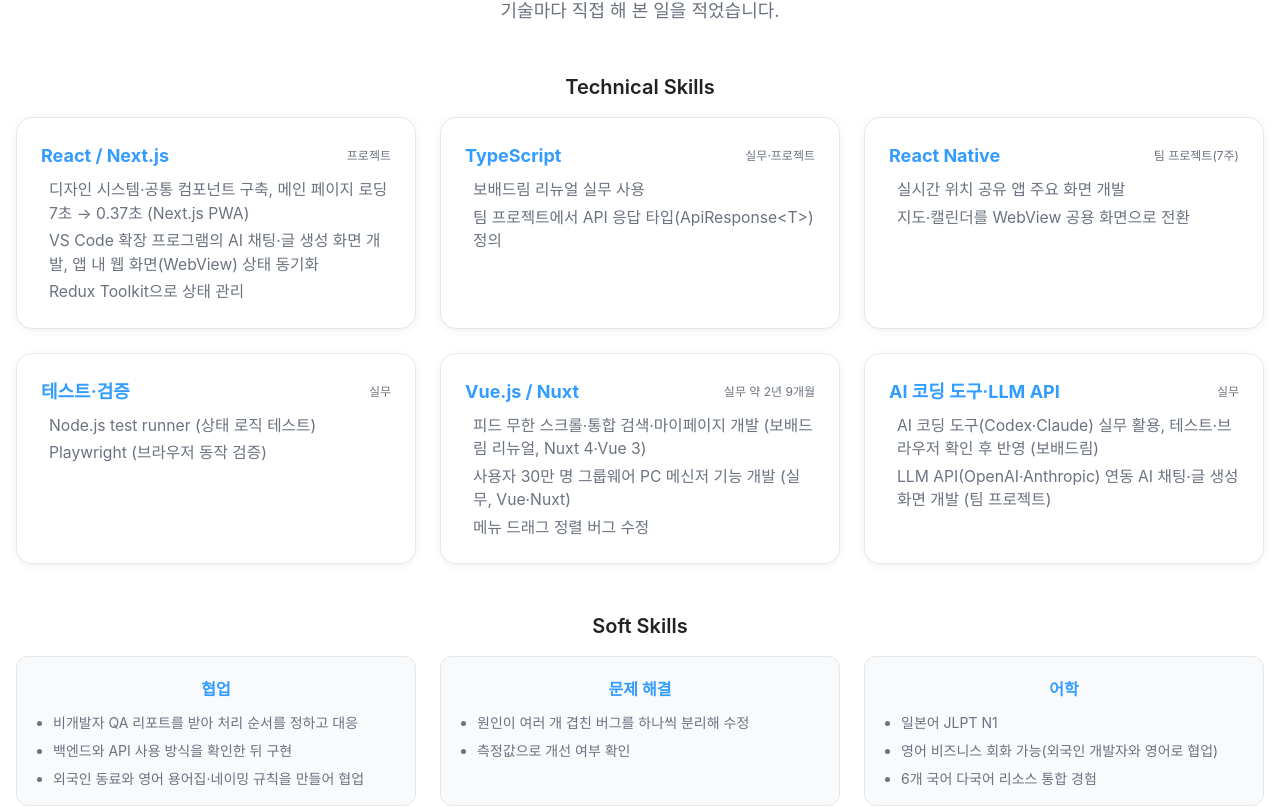
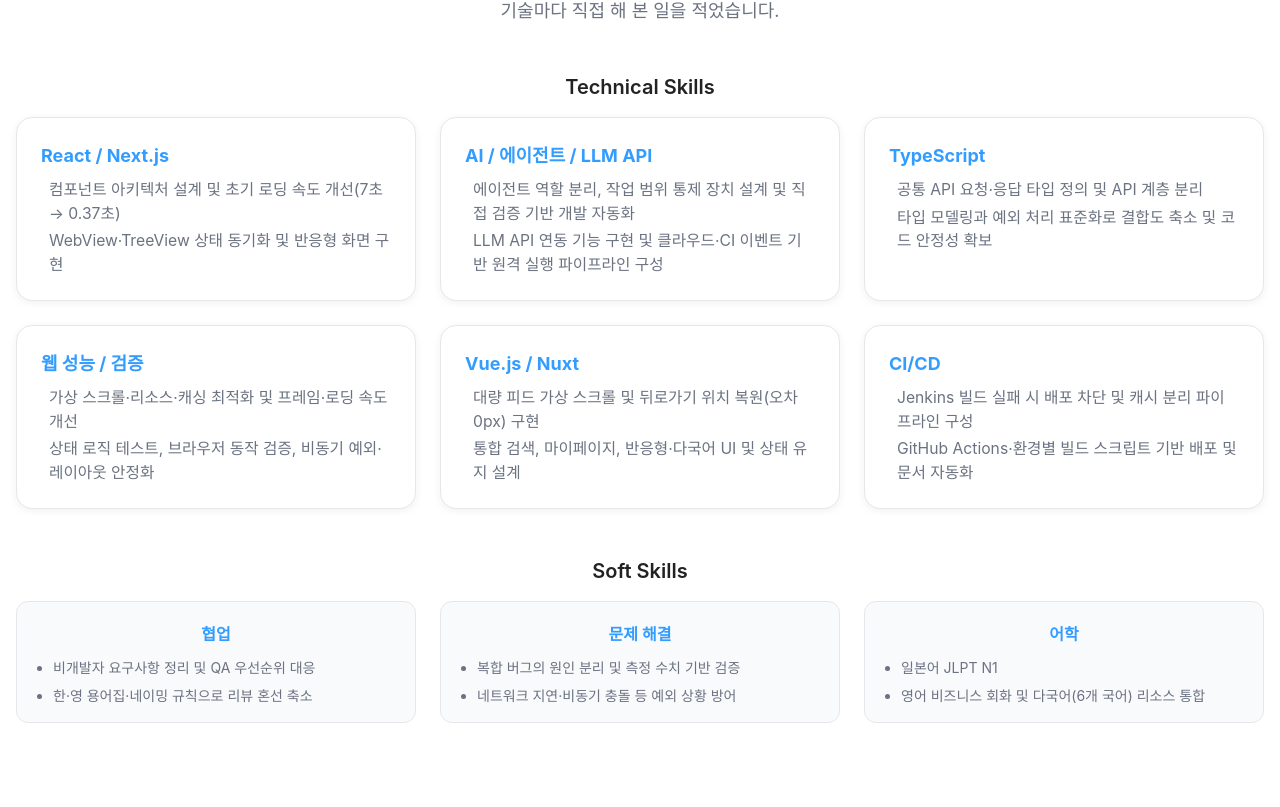
Before and after one commit to JEmilyKoo/portfolio, a Next.js app: page / in a window 1280 px wide. Shown: the part 2353-3160 px from the top of the page. Built offline with nearby package versions, Linux system fonts and the light colour scheme.

Commit message:
fix: 스킬 정리

```diff
--- a/components/Skills.tsx
+++ b/components/Skills.tsx
@@ -39,9 +39,6 @@ export default function Skills({
                   <div className={`flex w-full ${pdf ? 'items-baseline justify-between gap-3 mb-1' : 'items-center mb-2'}`}>
                     <span className={`font-bold text-primary text-lg mr-2 ${pdf ? 'shrink-0' : ''}`}>
                       {s.name}
-                    </span>
-                    <span className={`ml-auto text-xs text-subText ${pdf ? 'text-right' : ''}`}>
-                      {s.level}
                     </span>
                   </div>
                   <ol className={`pl-2 text-subText ${pdf ? 'text-sm' : 'text-[0.98rem]'} list-decimal list-inside space-y-1 text-left`}>
--- a/components/tracks.ts
+++ b/components/tracks.ts
@@ -11,7 +11,6 @@ export type Track = 'frontend' | 'vue' | 'fullstack' | 'web'
 
 export interface SkillItem {
   name: string
-  level: string
   desc: string[]
 }
 
@@ -45,71 +44,71 @@ const commonSoftSkills: SoftSkill[] = [
   {
     category: '협업',
     details: [
-      '비개발자 QA 리포트를 받아 처리 순서를 정하고 대응',
-      '백엔드와 API 사용 방식을 확인한 뒤 구현',
-      '외국인 동료와 영어 용어집·네이밍 규칙을 만들어 협업',
+      '비개발자 요구사항 정리 및 QA 우선순위 대응',
+      '한·영 용어집·네이밍 규칙으로 리뷰 혼선 축소',
     ],
   },
   {
     category: '문제 해결',
     details: [
-      '원인이 여러 개 겹친 버그를 하나씩 분리해 수정',
-      '측정값으로 개선 여부 확인',
+      '복합 버그의 원인 분리 및 측정 수치 기반 검증',
+      '네트워크 지연·비동기 충돌 등 예외 상황 방어',
     ],
   },
   {
     category: '어학',
     details: [
       '일본어 JLPT N1',
-      '영어 비즈니스 회화 가능(외국인 개발자와 영어로 협업)',
-      '6개 국어 다국어 리소스 통합 경험',
+      '영어 비즈니스 회화 및 다국어(6개 국어) 리소스 통합',
     ],
   },
 ]
 
+const reactSkill: SkillItem = {
+  name: 'React / Next.js',
+  desc: [
+    '컴포넌트 아키텍처 설계 및 초기 로딩 속도 개선(7초 → 0.37초)',
+    'WebView·TreeView 상태 동기화 및 반응형 화면 구현',
+  ],
+}
+
 const vueSkill: SkillItem = {
   name: 'Vue.js / Nuxt',
-  level: '실무 약 2년 9개월',
   desc: [
-    '피드 무한 스크롤·통합 검색·마이페이지 개발 (보배드림 리뉴얼, Nuxt 4·Vue 3)',
-    '사용자 30만 명 그룹웨어 PC 메신저 기능 개발 (실무, Vue·Nuxt)',
-    '메뉴 드래그 정렬 버그 수정',
+    '대량 피드 가상 스크롤 및 뒤로가기 위치 복원(오차 0px) 구현',
+    '통합 검색, 마이페이지, 반응형·다국어 UI 및 상태 유지 설계',
+  ],
+}
+
+const aiSkill: SkillItem = {
+  name: 'AI / 에이전트 / LLM API',
+  desc: [
+    '에이전트 역할 분리, 작업 범위 통제 장치 설계 및 직접 검증 기반 개발 자동화',
+    'LLM API 연동 기능 구현 및 클라우드·CI 이벤트 기반 원격 실행 파이프라인 구성',
   ],
 }
 
 const tsSkill: SkillItem = {
   name: 'TypeScript',
-  level: '실무·프로젝트',
   desc: [
-    '보배드림 리뉴얼 실무 사용',
-    '팀 프로젝트에서 API 응답 타입(ApiResponse<T>) 정의',
-  ],
-}
-
-const reactSkill: SkillItem = {
-  name: 'React / Next.js',
-  level: '팀 프로젝트(6~7주씩)',
-  desc: [
-    '디자인 시스템·공통 컴포넌트 구축, 메인 페이지 로딩 7초 → 0.37초 (Next.js PWA 팀 프로젝트)',
-    'VS Code 확장 프로그램의 AI 채팅·글 생성 화면 개발 (React 팀 프로젝트)',
+    '공통 API 요청·응답 타입 정의 및 API 계층 분리',
+    '타입 모델링과 예외 처리 표준화로 결합도 축소 및 코드 안정성 확보',
   ],
 }
 
 const testSkill: SkillItem = {
-  name: '테스트·검증',
-  level: '실무',
+  name: '웹 성능 / 검증',
   desc: [
-    'Node.js test runner (상태 로직 테스트)',
-    'Playwright (브라우저 동작 검증)',
+    '가상 스크롤·리소스·캐싱 최적화 및 프레임·로딩 속도 개선',
+    '상태 로직 테스트, 브라우저 동작 검증, 비동기 예외·레이아웃 안정화',
   ],
 }
 
-const aiSkill: SkillItem = {
-  name: 'AI 코딩 도구·LLM API',
-  level: '실무',
+const cicdSkill: SkillItem = {
+  name: 'CI/CD',
   desc: [
-    'AI 코딩 도구(Codex·Claude) 실무 활용, 테스트·브라우저 확인 후 반영 (보배드림)',
-    'LLM API(OpenAI·Anthropic) 연동 AI 채팅·글 생성 화면 개발 (팀 프로젝트)',
+    'Jenkins 빌드 실패 시 배포 차단 및 캐시 분리 파이프라인 구성',
+    'GitHub Actions·환경별 빌드 스크립트 기반 배포 및 문서 자동화',
   ],
 }
 
@@ -119,22 +118,27 @@ const REACT_TRACK: TrackConfig = {
   metaTitle: '구정은 Emily Koo | 프론트엔드 포트폴리오',
   metaDescription:
     'React·Vue로 웹 서비스를 만들어 온 프론트엔드 개발자 구정은(Emily Koo)의 포트폴리오. 실무 약 2년 8개월, 보배드림 리뉴얼 참여.',
-  tagline: '프론트엔드 개발자(React·Vue·AI 활용) | MAU 1,400만 피드 60fps 수준 렌더링',
+  tagline:
+    '프론트엔드 개발자(React·Vue·AI 활용) | MAU 1,400만 피드 60fps 수준 렌더링',
   intro: {
-    before: 'React·Vue·TypeScript 기반, 실무 경력 약 2년 8개월. MAU 1,400만 보배드림과 사용자 30만 명 그룹웨어 메신저에서 ',
+    before:
+      'React·Vue·TypeScript 기반, 실무 경력 약 2년 8개월. MAU 1,400만 보배드림과 사용자 30만 명 그룹웨어 메신저에서 ',
     highlight: '대용량 피드 성능 최적화',
     after: ' 경험과 6개 국어 i18n 적용, 백엔드·디자이너 협업 경험이 있습니다.',
   },
-  pdfUrl: 'https://github.com/JEmilyKoo/portfolio/blob/2fce6f989c4392dc50bf2f24bfaa2e829b8ba355/20261110_%EA%B5%AC%EC%A0%95%EC%9D%80_v1.pdf',
+  pdfUrl:
+    'https://github.com/JEmilyKoo/portfolio/blob/2fce6f989c4392dc50bf2f24bfaa2e829b8ba355/20261110_%EA%B5%AC%EC%A0%95%EC%9D%80_v1.pdf',
   primaryPills: ['React', 'Next.js', 'TypeScript', 'LLM API', 'AI Agent'],
   competencies: [
     {
       title: '렌더링 성능',
-      evidence: '커뮤니티 피드에 가상 스크롤을 적용해 1,000건을 불러와도 카드 3~5개만 렌더링, 뒤로가기 위치 오차 0px',
+      evidence:
+        '커뮤니티 피드에 가상 스크롤을 적용해 1,000건을 불러와도 카드 3~5개만 렌더링, 뒤로가기 위치 오차 0px',
     },
     {
       title: 'React 컴포넌트·상태 설계',
-      evidence: '- React·Next.js로 디자인 시스템과 공통 컴포넌트를 구축\n- Redux Toolkit으로 상태 설계, 메인 페이지 로딩 7초 → 0.37초',
+      evidence:
+        '- React·Next.js로 디자인 시스템과 공통 컴포넌트를 구축\n- Redux Toolkit으로 상태 설계, 메인 페이지 로딩 7초 → 0.37초',
     },
     {
       title: 'AI API 연동·멀티 에이전트 자동화',
@@ -143,31 +147,10 @@ const REACT_TRACK: TrackConfig = {
 - Issue·PR 검증 게이트 기반 HITL 워크플로 및 EC2 24시간 원격 자동화 환경 운영`,
     },
   ],
-  skills: [
-    {
-      name: 'React / Next.js',
-      level: '프로젝트',
-      desc: [
-        '디자인 시스템·공통 컴포넌트 구축, 메인 페이지 로딩 7초 → 0.37초 (Next.js PWA)',
-        'VS Code 확장 프로그램의 AI 채팅·글 생성 화면 개발, 앱 내 웹 화면(WebView) 상태 동기화',
-        'Redux Toolkit으로 상태 관리',
-      ],
-    },
-    tsSkill,
-    {
-      name: 'React Native',
-      level: '팀 프로젝트(7주)',
-      desc: [
-        '실시간 위치 공유 앱 주요 화면 개발',
-        '지도·캘린더를 WebView 공용 화면으로 전환',
-      ],
-    },
-    testSkill,
-    vueSkill,
-    aiSkill,
-  ],
+  skills: [reactSkill, aiSkill, tsSkill, testSkill, vueSkill, cicdSkill],
   softSkills: commonSoftSkills,
-  projectsIntro: 'React 팀 프로젝트와 프론트엔드 실무에서 직접 개발한 화면과 문제 해결 과정입니다.',
+  projectsIntro:
+    'React 팀 프로젝트와 프론트엔드 실무에서 직접 개발한 화면과 문제 해결 과정입니다.',
   projectOrder: [
     '보배드림 전면 리뉴얼',
     'agents-on-cloud',
@@ -190,33 +173,53 @@ export const tracks: Record<Track, TrackConfig> = {
     metaTitle: '구정은 Emily Koo | 프론트엔드(Vue) 포트폴리오',
     metaDescription:
       'Vue·Nuxt로 웹 서비스를 만들어 온 프론트엔드 개발자 구정은(Emily Koo)의 포트폴리오. 실무 약 2년 8개월, 보배드림 전면 리뉴얼 참여.',
-    tagline: '프론트엔드 개발자 · Vue·Nuxt | MAU 1,400만 피드 60fps 수준 렌더링',
+    tagline:
+      '프론트엔드 개발자 · Vue·Nuxt | MAU 1,400만 피드 60fps 수준 렌더링',
     intro: {
-      before: '실무 경력 약 2년 8개월. MAU 1,400만 보배드림과 사용자 30만 명 그룹웨어 메신저에서 Vue·Nuxt로 ',
+      before:
+        '실무 경력 약 2년 8개월. MAU 1,400만 보배드림과 사용자 30만 명 그룹웨어 메신저에서 Vue·Nuxt로 ',
       highlight: '대용량 피드 성능 최적화와 상태 복원',
-      after: ' 경험과 6개 국어 i18n 적용, 백엔드·디자이너 협업 경험이 있습니다.',
+      after:
+        ' 경험과 6개 국어 i18n 적용, 백엔드·디자이너 협업 경험이 있습니다.',
     },
-    pdfUrl: 'https://github.com/JEmilyKoo/portfolio/blob/2fce6f989c4392dc50bf2f24bfaa2e829b8ba355/20261110_%EA%B5%AC%EC%A0%95%EC%9D%80_v4.pdf',
+    pdfUrl:
+      'https://github.com/JEmilyKoo/portfolio/blob/2fce6f989c4392dc50bf2f24bfaa2e829b8ba355/20261110_%EA%B5%AC%EC%A0%95%EC%9D%80_v4.pdf',
     primaryPills: ['Vue.js', 'Nuxt', 'TypeScript', 'LLM API', 'AI Agent'],
     competencies: [
       {
         title: 'UI 상태 복원',
-        evidence: '피드 뒤로가기 위치 복원(오차 0px), 메신저 창을 접고 펼 때 대화방·스크롤·입력 상태 복원을 실무 두 곳에서 구현',
+        evidence:
+          '피드 뒤로가기 위치 복원(오차 0px), 메신저 창을 접고 펼 때 대화방·스크롤·입력 상태 복원을 실무 두 곳에서 구현',
       },
       {
         title: '복잡한 상호작용 디버깅',
-        evidence: '데스크톱 브라우저에서 메뉴 드래그 정렬이 끊기는 문제를 원인 3가지(정렬 로직·브라우저 기본 드래그·포인터 이벤트 추적)로 나눠 수정',
+        evidence:
+          '데스크톱 브라우저에서 메뉴 드래그 정렬이 끊기는 문제를 원인 3가지(정렬 로직·브라우저 기본 드래그·포인터 이벤트 추적)로 나눠 수정',
       },
       {
         title: 'AI API 연동·멀티 에이전트 자동화',
-      evidence: `- LLM 채팅·글 생성 UI 개발 및 토큰 경량화로 음성 대화 타임아웃 해결
+        evidence: `- LLM 채팅·글 생성 UI 개발 및 토큰 경량화로 음성 대화 타임아웃 해결
 - 모델·도구 권한을 분리한 서브에이전트 6종으로 작성·검증을 분업화한 개발 파이프라인 구축
 - Issue·PR 검증 게이트 기반 HITL 워크플로 및 EC2 24시간 원격 자동화 환경 운영`,
       },
     ],
-    skills: [vueSkill, tsSkill, testSkill, reactSkill, aiSkill],
+    skills: [
+      vueSkill,
+      testSkill,
+      aiSkill,
+      tsSkill,
+      reactSkill,
+      {
+        name: '웹뷰 · 다중 화면 연동',
+        desc: [
+          '메신저·모바일·웹뷰 환경의 UI 및 상태 복원 로직 구현',
+          '드래그·포인터 인터랙션 및 반응형·다크 모드 화면 대응',
+        ],
+      },
+    ],
     softSkills: commonSoftSkills,
-    projectsIntro: '실무와 팀 프로젝트에서 직접 개발한 화면과 문제 해결 과정입니다.',
+    projectsIntro:
+      '실무와 팀 프로젝트에서 직접 개발한 화면과 문제 해결 과정입니다.',
     projectOrder: [
       '보배드림 전면 리뉴얼',
       'agents-on-cloud',
@@ -236,22 +239,34 @@ export const tracks: Record<Track, TrackConfig> = {
     metaTitle: '구정은 Emily Koo | 풀스택 포트폴리오',
     metaDescription:
       '프론트엔드 실무를 중심으로, 팀 프로젝트에서 Spring Boot API와 DB 설계, Jenkins CI/CD 수정 경험이 있는 개발자 구정은(Emily Koo)의 포트폴리오.',
-    tagline: '프론트엔드 개발자(React·Vue) · Java·Spring 경험 | MAU 1,400만 서비스 API 협업',
+    tagline:
+      '프론트엔드 개발자(React·Vue) · Java·Spring 경험 | MAU 1,400만 서비스 API 협업',
     intro: {
-      before: '실무 경력 약 2년 8개월. MAU 1,400만 보배드림 등에서 백엔드와 API 구조를 맞춰 온 프론트엔드 실무에 ',
+      before:
+        '실무 경력 약 2년 8개월. MAU 1,400만 보배드림 등에서 백엔드와 API 구조를 맞춰 온 프론트엔드 실무에 ',
       highlight: 'Java·Spring 백엔드와 DB 설계, Jenkins CI/CD',
       after: ' 경험을 더했습니다.',
     },
-    pdfUrl: 'https://github.com/JEmilyKoo/portfolio/blob/2fce6f989c4392dc50bf2f24bfaa2e829b8ba355/20261110_%EA%B5%AC%EC%A0%95%EC%9D%80_v2.pdf',
-    primaryPills: ['Vue', 'React', 'Java', 'Spring Boot', 'LLM API', 'AI Agent'],
+    pdfUrl:
+      'https://github.com/JEmilyKoo/portfolio/blob/2fce6f989c4392dc50bf2f24bfaa2e829b8ba355/20261110_%EA%B5%AC%EC%A0%95%EC%9D%80_v2.pdf',
+    primaryPills: [
+      'Vue',
+      'React',
+      'Java',
+      'Spring Boot',
+      'LLM API',
+      'AI Agent',
+    ],
     competencies: [
       {
         title: 'API 연동·백엔드 협업',
-        evidence: '- 백엔드와 검색 API 사용 방식을 협의 및 정리 \n - API 버전 전환 때 화면 수정 없이 연결만 교체',
+        evidence:
+          '- 백엔드와 검색 API 사용 방식을 협의 및 정리 \n - API 버전 전환 때 화면 수정 없이 연결만 교체',
       },
       {
         title: 'Java·Spring·DB',
-        evidence: 'SQLD 보유, Spring REST API 개발과 MySQL·Oracle로 회원·서비스 DB 설계',
+        evidence:
+          'SQLD 보유, Spring REST API 개발과 MySQL·Oracle로 회원·서비스 DB 설계',
       },
       {
         title: 'AI 서비스 연동·클라우드 멀티 에이전트 시스템 설계',
@@ -261,29 +276,34 @@ export const tracks: Record<Track, TrackConfig> = {
       },
     ],
     skills: [
-      vueSkill,
-      tsSkill,
-      reactSkill,
       {
-        name: 'Java / Spring',
-        level: 'SSAFY 교육 과정',
+        name: '프론트엔드 (React / Vue)',
         desc: [
-          'Spring Boot·MySQL 네이버 로그인·회원가입 DB 구축',
-          'Spring REST API, WebSocket 채팅 구현',
-          'Java 알고리즘 (삼성 SW 역량테스트 A형 통과)',
+          'React·Next.js·Nuxt(SSR)·Vue 3·TypeScript 기반 웹·PWA·메신저 UI 및 상태·성능 최적화',
+          'WebView·TreeView 연동, 가상 스크롤·뒤로가기 복원 및 반응형·다국어 화면 구현',
         ],
       },
       {
-        name: 'DB',
-        level: '자격·프로젝트',
-        desc: ['SQLD(2024.12)', '팀 프로젝트 회원·서비스 DB 설계 (MySQL·Oracle)'],
+        name: '백엔드 / 실시간 통신',
+        desc: [
+          'Spring Boot·JPA 기반 인증/회원/서비스 로직 및 REST API·WebSocket 실시간 통신 구현',
+          'Node.js 기반 연동·자동화 로직 및 서비스 기능 개발',
+        ],
       },
       {
-        name: 'CI/CD·자동화',
-        level: '팀 프로젝트',
+        name: 'DB / 인프라',
         desc: [
-          'Jenkins 프론트엔드 배포 파이프라인 수정, 빌드 실패 시 배포 차단',
-          'GitHub Actions·Notion 연동 문서 자동화',
+          'MySQL 관계형 스키마 설계 및 데이터 모델링·정합성 관리 (SQLD 보유)',
+          'AWS EC2 보안 그룹·Instance Connect Endpoint·상시 운영 환경 구성',
+        ],
+      },
+      tsSkill,
+      aiSkill,
+      {
+        name: 'CI / CD',
+        desc: [
+          'Jenkins 빌드 실패 시 배포 차단 및 캐시 분리 파이프라인 구성',
+          'GitHub Actions·환경별 빌드 스크립트 기반 배포 및 문서 자동화',
         ],
       },
     ],
@@ -310,59 +330,61 @@ export const tracks: Record<Track, TrackConfig> = {
     metaTitle: '구정은 Emily Koo | 웹 개발 포트폴리오',
     metaDescription:
       '가상 스크롤 렌더링 최적화, 한글 URL 라우팅, 6개 국어 다국어 대응 경험이 있는 웹 개발자 구정은(Emily Koo)의 포트폴리오.',
-    tagline: '프론트엔드 개발자(React·Vue) · 웹 성능·SEO·다국어 | MAU 1,400만 피드 렌더링 최적화',
+    tagline:
+      '프론트엔드 개발자(React·Vue) · 웹 성능·SEO·다국어 | MAU 1,400만 피드 렌더링 최적화',
     intro: {
-      before: '실무 경력 약 2년 8개월. MAU 1,400만 보배드림과 사용자 30만 명 그룹웨어 메신저에서 ',
+      before:
+        '실무 경력 약 2년 8개월. MAU 1,400만 보배드림과 사용자 30만 명 그룹웨어 메신저에서 ',
       highlight: '가상 스크롤 피드 단독 설계·개발',
-      after: ', 한글 URL 라우팅(백엔드와 협업), 6개 국어 다국어 처리를 해 왔습니다.',
+      after:
+        ', 한글 URL 라우팅(백엔드와 협업), 6개 국어 다국어 처리를 해 왔습니다.',
     },
-    pdfUrl: 'https://github.com/JEmilyKoo/portfolio/blob/2fce6f989c4392dc50bf2f24bfaa2e829b8ba355/20261110_%EA%B5%AC%EC%A0%95%EC%9D%80_v3.pdf',
-    primaryPills: ['HTML/CSS', 'JavaScript', 'TypeScript', 'Vue.js', 'LLM API', 'AI Agent'],
+    pdfUrl:
+      'https://github.com/JEmilyKoo/portfolio/blob/2fce6f989c4392dc50bf2f24bfaa2e829b8ba355/20261110_%EA%B5%AC%EC%A0%95%EC%9D%80_v3.pdf',
+    primaryPills: [
+      'HTML/CSS',
+      'JavaScript',
+      'TypeScript',
+      'Vue.js',
+      'LLM API',
+      'AI Agent',
+    ],
     competencies: [
       {
         title: '렌더링 성능',
-        evidence: '커뮤니티 피드에 가상 스크롤을 적용해 1,000건을 불러와도 카드 3~5개만 렌더링, 뒤로가기 위치 오차 0px',
+        evidence:
+          '커뮤니티 피드에 가상 스크롤을 적용해 1,000건을 불러와도 카드 3~5개만 렌더링, 뒤로가기 위치 오차 0px',
       },
       {
         title: 'SEO·URL 라우팅',
-        evidence: '6종 한글 카테고리·검색어 URL 라우팅을 구현해 기존 주소 호환과 공유·새로고침 상태를 유지하고 SEO 최적화 달성',
+        evidence:
+          '6종 한글 카테고리·검색어 URL 라우팅을 구현해 기존 주소 호환과 공유·새로고침 상태를 유지하고 SEO 최적화 달성',
       },
       {
         title: 'AI API 연동·멀티 에이전트 자동화',
-      evidence: `- LLM 채팅·글 생성 UI 개발 및 토큰 경량화로 음성 대화 타임아웃 해결
+        evidence: `- LLM 채팅·글 생성 UI 개발 및 토큰 경량화로 음성 대화 타임아웃 해결
 - 모델·도구 권한을 분리한 서브에이전트 6종으로 작성·검증을 분업화한 개발 파이프라인 구축
 - Issue·PR 검증 게이트 기반 HITL 워크플로 및 EC2 24시간 원격 자동화 환경 운영`,
-      }
+      },
     ],
     skills: [
-      {
-        name: 'HTML / CSS',
-        level: '실무',
-        desc: [
-          '모바일·태블릿·PC 반응형, 다크 모드 QA 수정 (보배드림)',
-          '다국어 번역 길이에 따른 레이아웃 깨짐 수정',
-        ],
-      },
+      vueSkill,
+      aiSkill,
       {
         name: 'SEO·웹 성능',
-        level: '실무·프로젝트',
         desc: [
           '한글 카테고리 URL 라우팅 6종 (보배드림, 백엔드 협업)',
           '1,000건 피드 가상 스크롤, 렌더링 카드 3~5개 유지 (보배드림)',
           'Lighthouse 4개 항목 100점, 로딩 7초 → 0.37초 (팀 프로젝트)',
         ],
       },
-      {
-        name: '다국어',
-        level: '실무',
-        desc: ['해외 고객사 그룹웨어의 PC·모바일 6개 국어 i18n'],
-      },
-      vueSkill,
       tsSkill,
       reactSkill,
+      cicdSkill,
     ],
     softSkills: commonSoftSkills,
-    projectsIntro: '웹 화면 개발과 반응형·다국어·SEO 대응 경험을 중심으로 정리했습니다.',
+    projectsIntro:
+      '웹 화면 개발과 반응형·다국어·SEO 대응 경험을 중심으로 정리했습니다.',
     projectOrder: [
       '보배드림 전면 리뉴얼',
       'agents-on-cloud',
```
